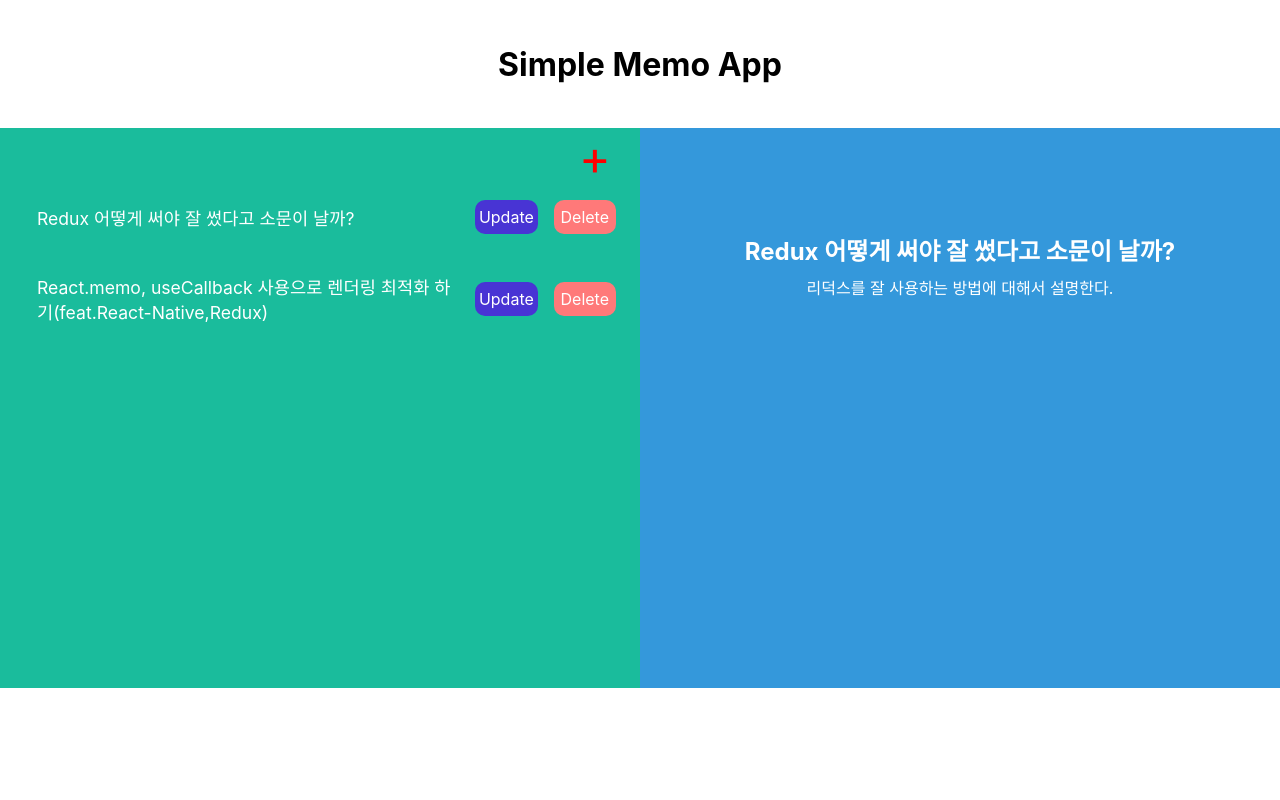
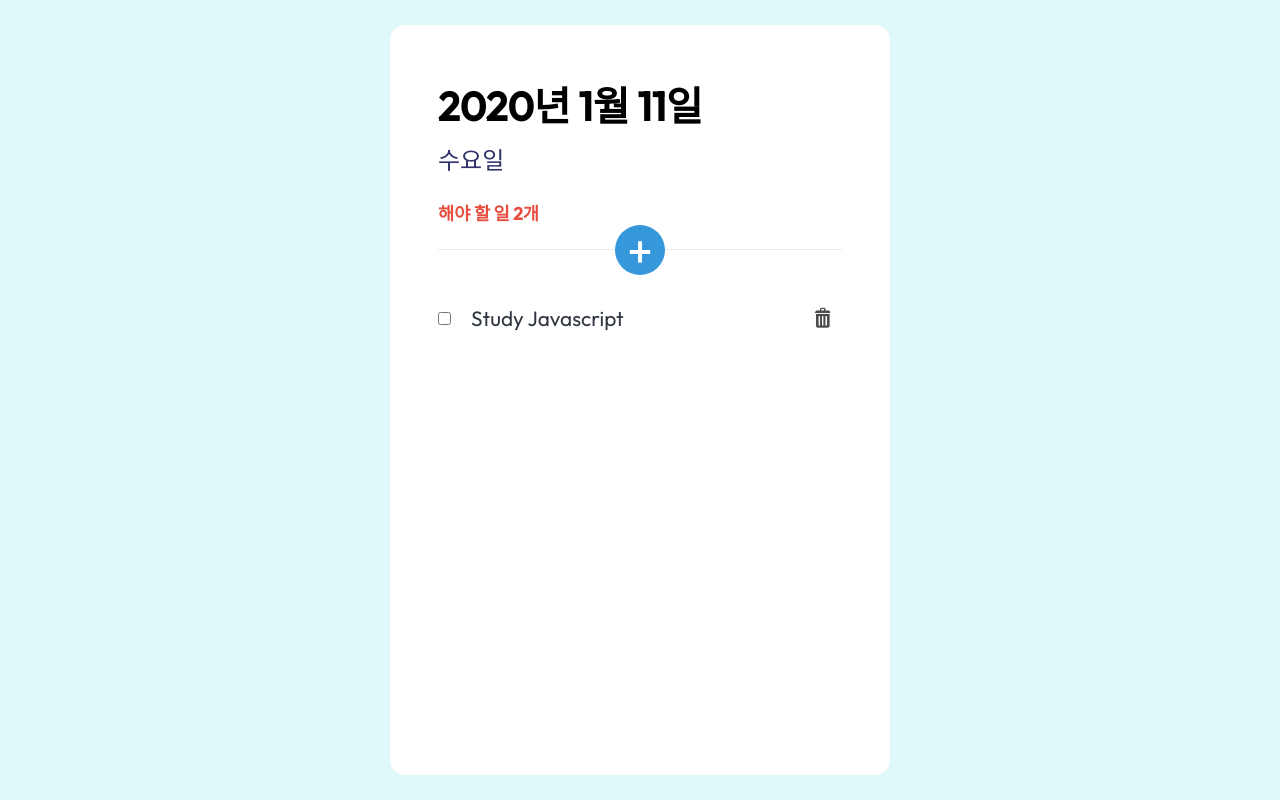
Before and after one commit to jjanmo/vanilla-redux-tutorials, a plain HTML site: page project2/index.html in a window 1280 px wide. Drawn offline with nearby package versions, Linux system fonts and the light colour scheme.

Commit message:
refactor: change/update html and css code

```diff
--- a/project2/index.html
+++ b/project2/index.html
@@ -5,19 +5,40 @@
     <meta http-equiv="X-UA-Compatible" content="IE=edge" />
     <meta name="viewport" content="width=device-width, initial-scale=1.0" />
     <link rel="stylesheet" href="./style.css" />
+    <link href="https://fonts.googleapis.com/css2?family=Outfit:wght@400;500&display=swap" rel="stylesheet" />
     <script src="https://unpkg.com/redux@latest/dist/redux.min.js"></script>
-    <title>Redux Board</title>
+    <title>ToDo App</title>
   </head>
   <body>
-    <header>
-      <h1>Simple Memo App</h1>
-    </header>
-    <main id="main"></main>
+    <div class="app">
+      <div class="header">
+        <div class="date">2020년 1월 11일</div>
+        <div class="day">수요일</div>
+        <div class="status">해야 할 일 2개</div>
+      </div>
+      <div class="body">
+        <button class="add-button not-clicked">+</button>
+        <div class="list-container">
+          <div class="item">
+            <div>
+              <input type="checkbox" />
+              <div class="content">Study Javascript</div>
+            </div>
+            <button class="delete-button">
+              <img src="/project2/assets/icon_delete.png" alt="delete" />
+            </button>
+          </div>
+        </div>
+      </div>
+      <div class="form-container hidden">
+        <form><input type="text" placeholder="할 일을 입력 후 Enter를 누르세요." /></form>
+      </div>
+    </div>
 
-    <script src="./components/List.js"></script>
+    <!-- <script src="./components/List.js"></script>
     <script src="./components/Detail.js"></script>
     <script src="./components/Form.js"></script>
     <script src="./store.js"></script>
-    <script src="./app.js"></script>
+    <script src="./app.js"></script> -->
   </body>
 </html>
--- a/project2/style.css
+++ b/project2/style.css
@@ -4,166 +4,152 @@
   box-sizing: border-box;
 }
 body {
-  font-family: -apple-system, BlinkMacSystemFont, "Segoe UI", Roboto, Oxygen, Ubuntu, Cantarell, "Open Sans",
-    "Helvetica Neue", sans-serif;
+  font-family: 'Outfit', sans-serif;
+  background-color: #dff9fb;
 }
-header {
-  width: 100%;
-  height: 10vh;
-  display: flex;
-  justify-content: center;
-  align-items: center;
-  margin: 1.5rem 0;
-}
-
-/* layout */
-main {
-  display: flex;
-  flex-wrap: wrap;
-}
-.list-container {
-  width: 50%;
-  height: 70vh;
-  background-color: #1abc9c;
-  color: #fff;
-  position: relative;
-}
-.wrapper {
-  width: 50%;
-  height: 70vh;
-}
-.detail-container {
-  background-color: #3498db;
-  color: #fff;
-  padding-top: 5rem;
-  height: 100%;
-}
-.form-container {
+.app {
+  position: absolute;
+  top: 50%;
+  left: 50%;
+  transform: translate(-50%, -50%);
+  width: 500px;
+  height: 750px;
   display: flex;
   flex-direction: column;
   justify-content: center;
   align-items: center;
-  background-color: #f9ca24;
-  color: #fff;
-  height: 100%;
-  position: relative;
+  background-color: #fff;
+  border-radius: 15px;
+  overflow: hidden;
+  padding: 0 3rem;
 }
 
-/* list */
-.list {
+.header {
   width: 100%;
+  height: 200px;
   display: flex;
   flex-direction: column;
   justify-content: center;
-  align-items: flex-start;
-  padding: 3rem 1rem 2rem 2rem;
+  border-bottom: 1px solid #e9ecef;
 }
-li {
+.header .date {
+  font-size: 2.5rem;
+  font-weight: bold;
+  margin-bottom: 0.5rem;
+}
+.header .day {
+  font-size: 1.5rem;
+  font-weight: 300;
+  margin-bottom: 1.5rem;
+  color: #30336b;
+}
+.header .status {
+  font-size: 1.1rem;
+  font-weight: bold;
+  color: #e74c3c;
+}
+
+.body {
+  width: 100%;
+  height: 500px;
   display: flex;
-  justify-content: flex-start;
+  flex-direction: column;
   align-items: center;
-  margin: 0.5rem 0;
-  cursor: pointer;
+  padding-top: 3rem;
+  position: relative;
+}
+.list-container {
   width: 100%;
-  font-size: 1.1rem;
 }
-li:hover .list-title {
-  background-color: wheat;
-}
-.list-title {
-  width: 100%;
-  padding: 5px;
-}
-.detail {
+.item {
   width: 100%;
   display: flex;
-  flex-direction: column;
-  justify-content: center;
+  justify-content: space-between;
   align-items: center;
-  padding: 1rem 2rem;
+  font-size: 1.3rem;
 }
-.detail-title {
-  margin: 0.5rem 0;
+.item div {
+  display: flex;
+  flex: 3;
+  align-items: center;
 }
-a {
-  text-decoration: none;
+.item input {
+  margin-right: 20px;
 }
-button {
+.item .content {
+  color: #2f3640;
+}
+.item .delete-button {
   all: unset;
-  width: 80px;
-  padding: 7px 2px;
-  border-radius: 10px;
-  border: none;
-  font-size: 1rem;
-  text-align: center;
-  margin: 1rem 0.5rem;
-  transition: 0.3s;
-  cursor: pointer;
-}
-.add-button {
-  position: absolute;
-  top: 0;
-  right: 5px;
-  padding: 0 0;
-  margin: 0 0;
-  font-size: 3rem;
-  color: red;
+  width: 40px;
+  height: 40px;
+  border-radius: 50%;
   display: flex;
   justify-content: center;
   align-items: center;
+  cursor: pointer;
 }
-.update-button {
-  justify-self: end;
-  background-color: #4834d4;
+.item:hover .delete-button {
+  background-color: #e8ebef;
 }
-.delete-button {
-  align-self: end;
-  background-color: #ff7979;
+.item .delete-button img {
+  width: 55%;
+  height: 55%;
+  object-fit: contain;
 }
-.submit-button {
-  background-color: #c7ecee;
+.add-button {
+  all: unset;
+  width: 50px;
+  height: 50px;
+  border-radius: 50%;
+
+  color: white;
+  font-size: 3em;
+  display: flex;
+  align-items: center;
+  justify-content: center;
+  cursor: pointer;
+  position: absolute;
 }
-button:active {
-  transform: scale(1.09);
+.not-clicked {
+  top: 0;
+  left: 50%;
+  transform: translate(-50%, -50%);
+  background-color: #3498db;
 }
-form {
-  text-align: center;
+
+.clicked {
+  top: 0;
+  transform: rotate(45deg) translate(-50%, -30%);
+  background-color: #00b894;
 }
-h2 {
-  margin: 0.5rem;
+
+.form-container {
+  position: absolute;
+  bottom: 0;
+  left: 0;
+  width: 100%;
+  height: 100px;
+  display: flex;
+  align-items: center;
+  justify-content: center;
+  background-color: #e8ebef;
 }
-label {
-  width: 120px;
-  text-align: center;
-  border: 2px solid #eee;
-  padding: 5px;
+.form-container form {
+  width: 100%;
   display: flex;
+  align-items: center;
   justify-content: center;
-  align-items: center;
-  margin-right: 0.5rem;
+}
+.form-container form input {
+  width: 80%;
+  font-size: 1.2rem;
+  outline: none;
+  padding: 10px;
   border-radius: 10px;
+  border: 1px solid #dff9fb;
 }
-.row {
-  display: flex;
-  margin: 0.5rem 0;
-}
-#title {
-  width: 300px;
-}
-#description {
-  width: 300px;
-}
+
 .hidden {
   display: none;
 }
-.close-button {
-  position: absolute;
-  top: 20px;
-  left: 20px;
-  background-color: transparent;
-  transition: 0.3s ease-in-out;
-  cursor: pointer;
-}
-.close-button:active {
-  transform: scale(1.4);
-}
```
Also changed, not shown: project2/assets/icon_delete.png (added).
